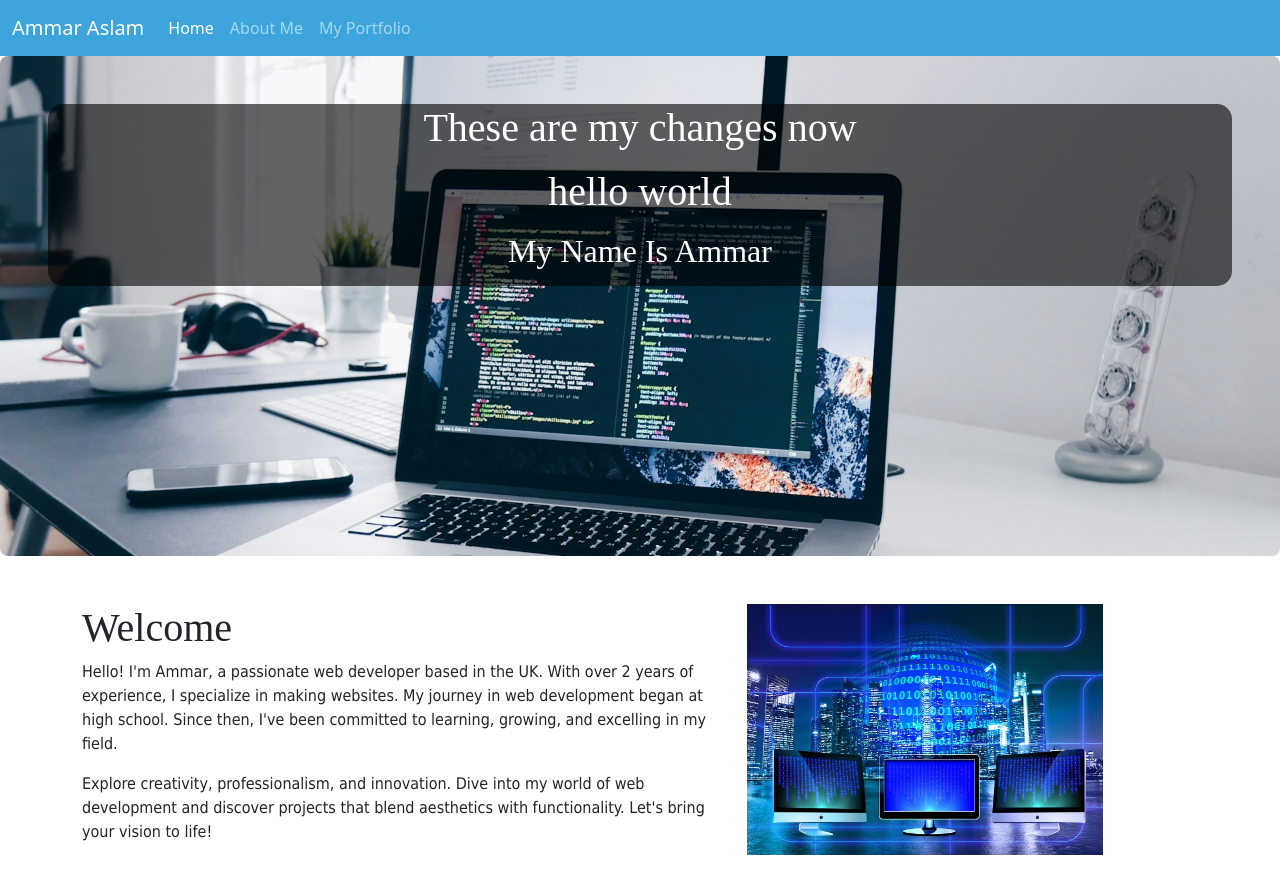
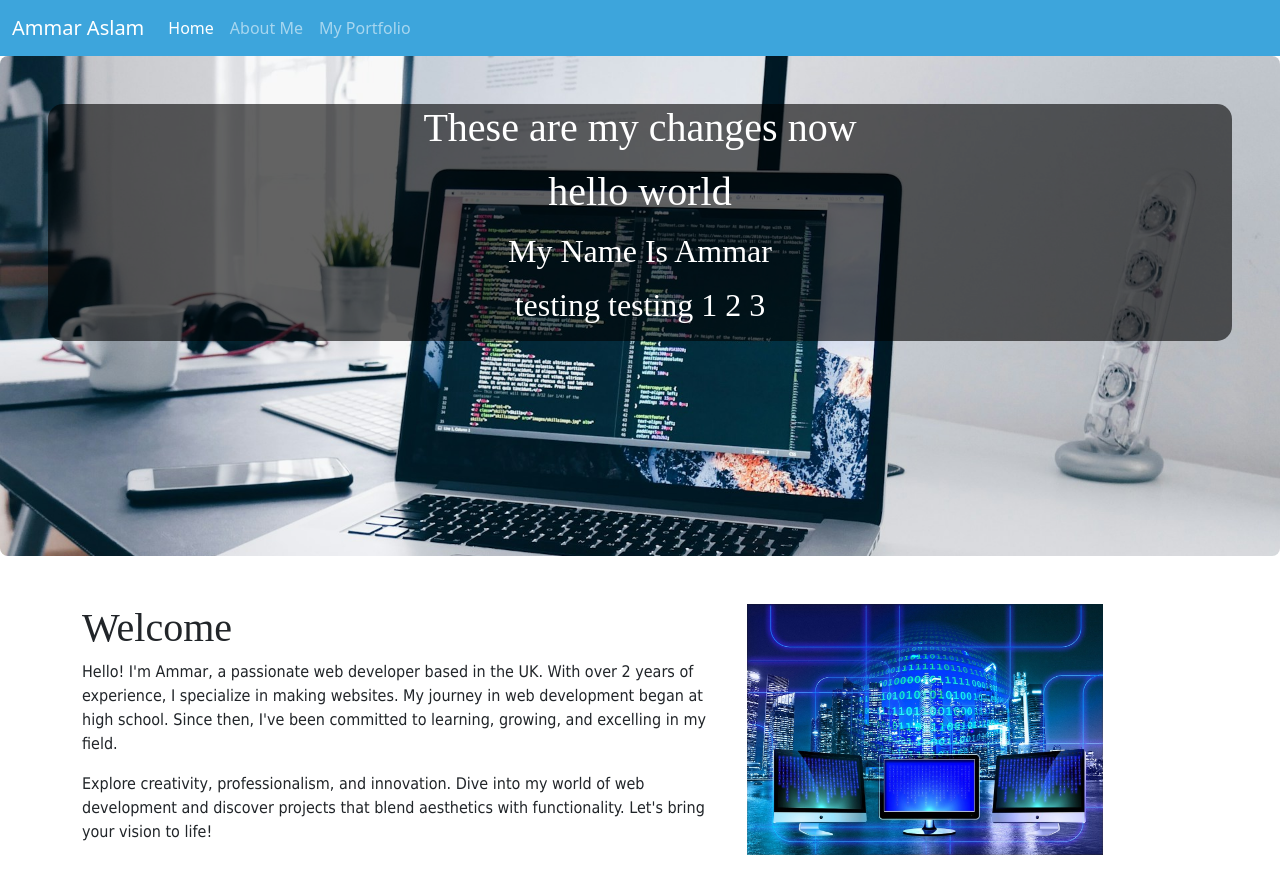
Before and after one commit to Haersa/PortfolioWebsite, a plain HTML site: page index.html in a window 1280 px wide. Shown: the top 887 px of the page. Drawn offline with nearby package versions, Linux system fonts and the light colour scheme.

Commit message:
added testing

```diff
--- a/index.html
+++ b/index.html
@@ -50,6 +50,7 @@
           <h1 class="mb-3">These are my changes now</h1>
           <h1 class="mb-3">hello world</h1>
           <h2 class="mb-3">My Name Is Ammar</h2>
+          <h2 class="mb-3">testing testing 1 2 3</h2>
         </div>
       </div>
     </div>
```
